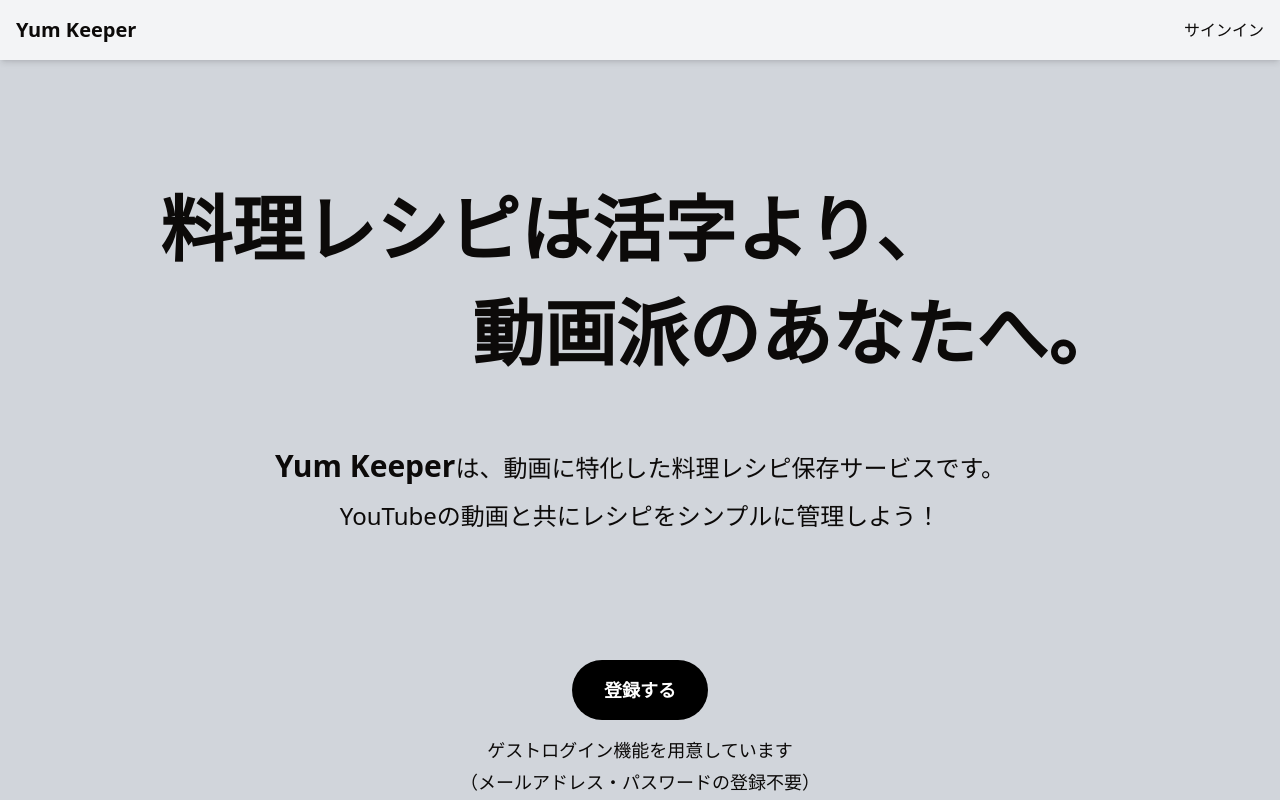
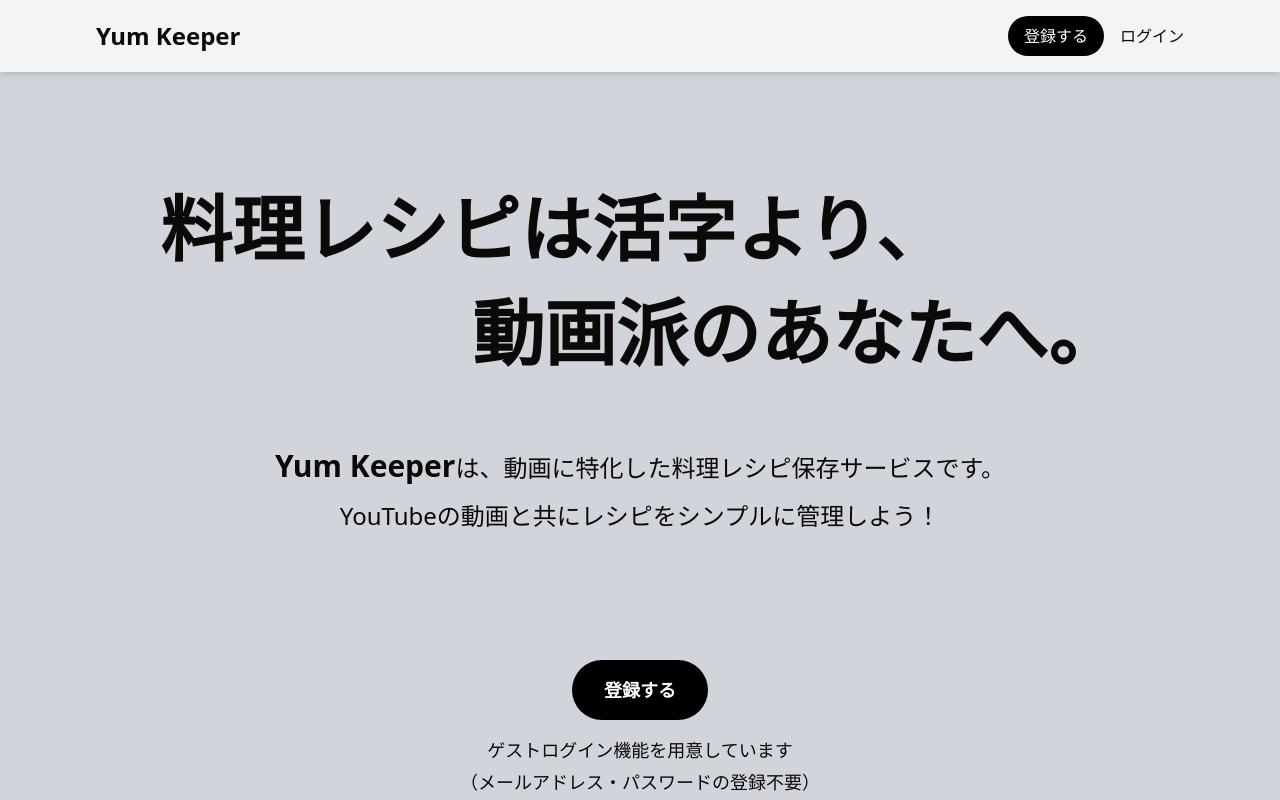
Before and after one commit to y4tk8/yumkeeper_frontend, a Next.js app: page / in a window 1280 px wide. Shown: the top 800 px of the page. Built offline with nearby package versions, Linux system fonts and the light colour scheme.

Commit message:
chore: ヘッダーのパディング変更とサインアップボタンを設置 #125

```diff
--- a/src/components/layout/Header.tsx
+++ b/src/components/layout/Header.tsx
@@ -7,21 +7,33 @@ import Link from "next/link";
 export default function Header() {
   const context = useContext(AuthContext);
 
+  // AuthProvider でのラップ漏れがあった際にエラーを出す
   if (!context) {
-    throw new Error("useApiClient must be used within an AuthProvider.");
+    throw new Error("Header must be used within an AuthProvider.");
   }
 
   const { authHeaders } = context;
 
   return (
-    <header className="fixed top-0 left-0 w-full z-50 bg-gray-100 shadow-md flex items-center justify-between p-4">
+    <header className="fixed top-0 left-0 w-full z-50 bg-gray-100 shadow-md flex items-center justify-between px-24 py-4">
       <Link href="/">
-        <h1 className="text-xl font-bold">Yum Keeper</h1>
+        <h1 className="text-2xl font-bold">Yum Keeper</h1>
       </Link>
       <nav>
-        <ul className="flex gap-4">
-          {authHeaders ? "サインイン中" : ""}
-          <li><Link href="/signin">サインイン</Link></li>
+        <ul className="flex items-center gap-4">
+          {authHeaders && <li>ログイン中</li>}
+
+          <li>
+            <Link href="/signup">
+              <button className="px-4 py-2 rounded-full bg-black text-white hover:bg-gray-700 transition">
+                登録する
+              </button>
+            </Link>
+          </li>
+
+          <li>
+            <Link href="/signin" className="hover:underline">ログイン</Link>
+          </li>
         </ul>
       </nav>
     </header>
```
